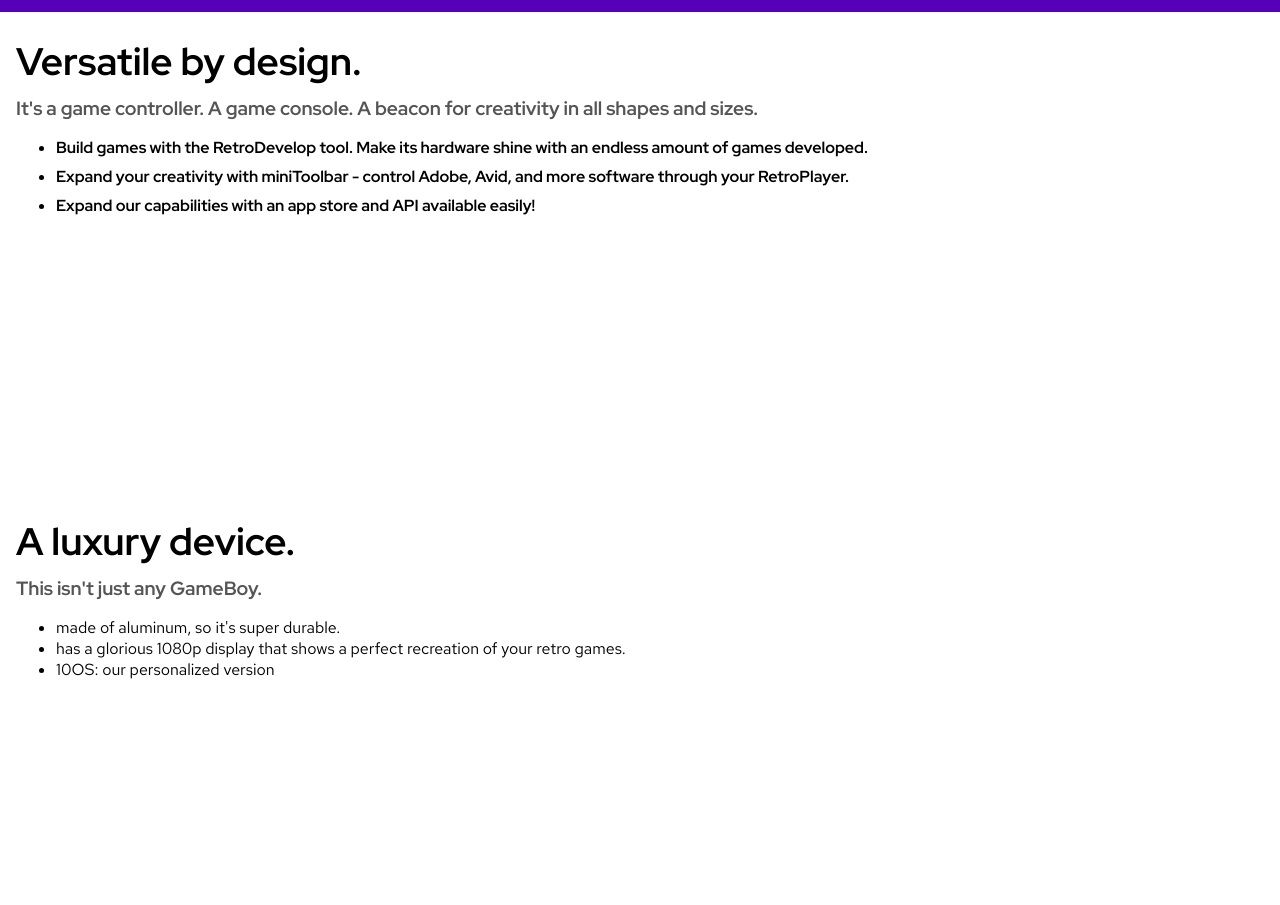
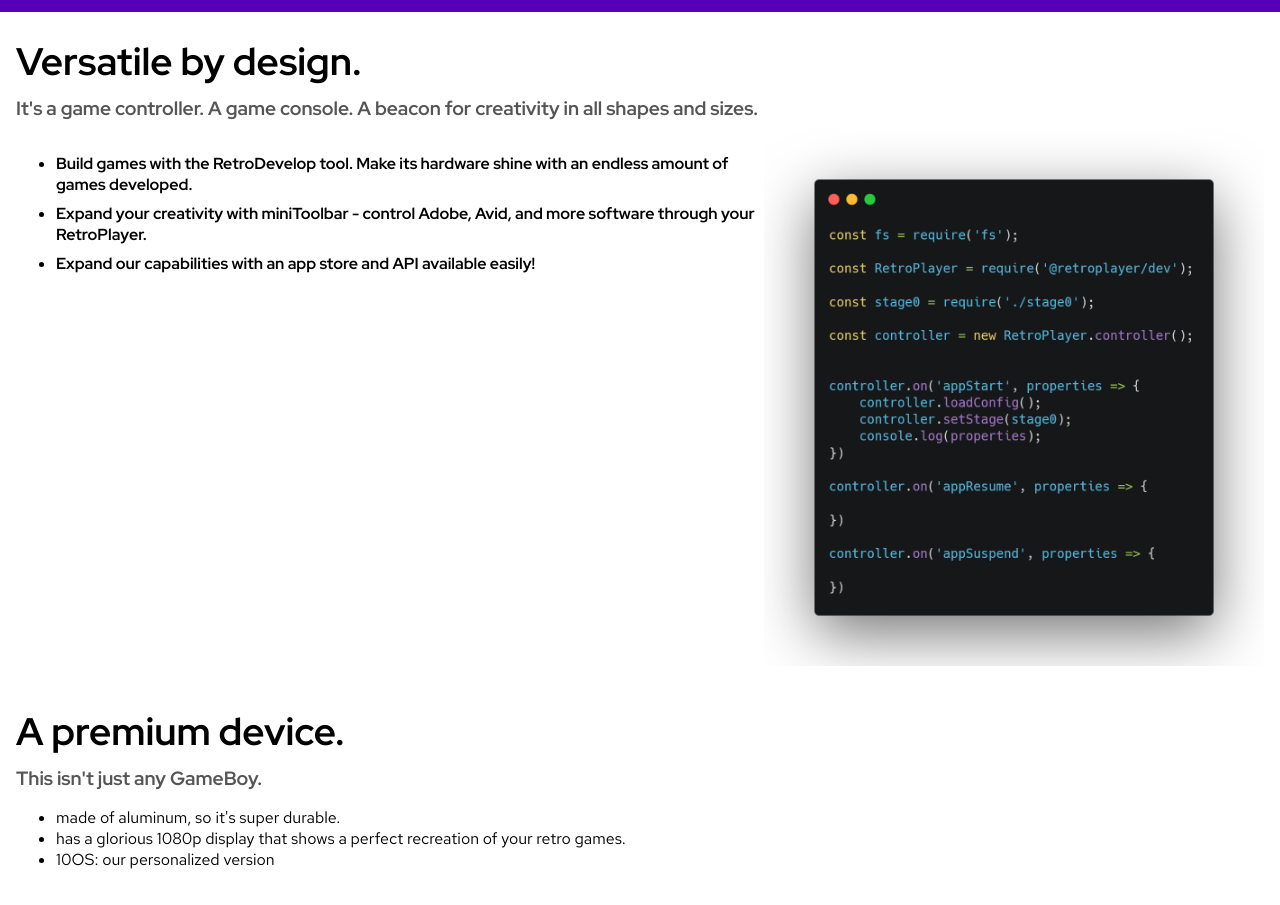
Before and after one commit to extraneous-dev/website-v1, a plain HTML site: page demo-websites/product-design-1/index.html in a window 1280 px wide. Shown: the part 2800-3705 px from the top of the page. Drawn offline with Linux system fonts and the light colour scheme.

Commit message:
made small changes

```diff
--- a/demo-websites/product-design-1/global.css
+++ b/demo-websites/product-design-1/global.css
@@ -79,6 +79,13 @@
     padding: 1em;
     background-color: yellow;
 }
-@media screen and (min-width: 1366px) {
-
+.row {
+    display: flex;
+    flex-direction: column;
 }
+@media screen and (min-width: 561px) {
+    .row {
+        flex-direction: row;
+        margin: 0 auto;
+    }
+}
--- a/demo-websites/product-design-1/index.html
+++ b/demo-websites/product-design-1/index.html
@@ -75,13 +75,17 @@
     <section>
         <h2>Versatile by design.</h2>
         <h3>It's a game controller. A game console. A beacon for creativity in all shapes and sizes.</h3>
+        <div class="row">
         <ul>
         <li><h4>Build games with the RetroDevelop tool. Make its hardware shine with an endless amount of games developed.</h4></li>
         <li><h4>Expand your creativity with miniToolbar - control Adobe, Avid, and more software through your RetroPlayer. </h4></li>
         <li><h4>Expand our capabilities with an app store and API available easily!</h4></li>
+        </ul>
+        <img src="carbon-transparent.png" width="500"/>
+        </div>
     </section>
     <section>
-        <h2>A luxury device.</h2>
+        <h2>A premium device.</h2>
         <h3>This isn't just any GameBoy.</h3>
         <ul>
             <li>made of aluminum, so it's super durable.</li>
--- a/index.scss
+++ b/index.scss
@@ -3,6 +3,7 @@
 body, html {
     margin: 0;
     padding: 0;
+    scroll-behavior: smooth;
 }
 
 h1, h2, h3, h4, h5 {
```
Also changed, not shown: demo-websites/product-design-1/carbon-transparent.png (added), demo-websites/product-design-1/carbon.png (added), index.css, 1 other file.
